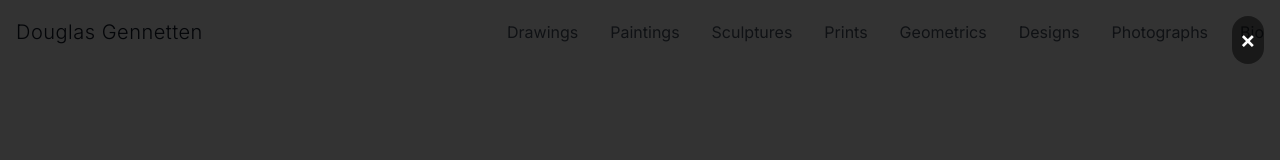
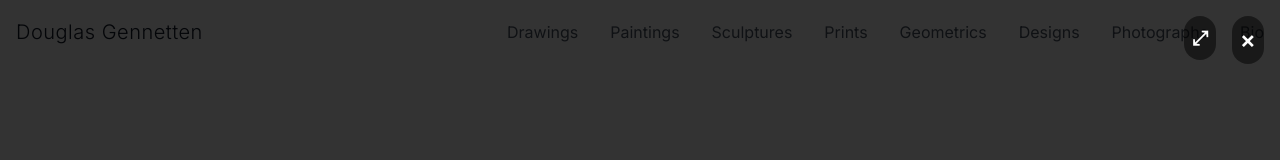
Before and after one commit to dgennetten/portfolio, a React (Vite) app: page /gallery/WIPdrawings in a window 1280 px wide. Both pictures are taken after a click on the element 216 px from the left and 508 px from the top of the page. Shown: the top 160 px of the page. Built offline with nearby package versions, Linux system fonts and the light colour scheme.

Commit message:
new full-screen mode for Modal

```diff
--- a/src/components/ImageModal.tsx
+++ b/src/components/ImageModal.tsx
@@ -11,6 +11,7 @@ interface ImageModalProps {
 
 const ImageModal: React.FC<ImageModalProps> = ({ artwork, artworks, isOpen, onClose, onNavigate }) => {
   const modalRef = useRef<HTMLDivElement>(null);
+  const [isFullScreen, setIsFullScreen] = useState(false);
   const currentIndex = artworks.findIndex(art => art.id === artwork.id);
   const hasPrevious = currentIndex > 0;
   const hasNext = currentIndex < artworks.length - 1;
@@ -29,6 +30,10 @@ const ImageModal: React.FC<ImageModalProps> = ({ artwork, artworks, isOpen, onCl
     }
   };
 
+  const toggleFullScreen = () => {
+    setIsFullScreen(!isFullScreen);
+  };
+
   useEffect(() => {
     const handleClickOutside = (event: MouseEvent) => {
       if (modalRef.current && !modalRef.current.contains(event.target as Node)) {
@@ -39,7 +44,11 @@ const ImageModal: React.FC<ImageModalProps> = ({ artwork, artworks, isOpen, onCl
     const handleKeyboard = (event: KeyboardEvent) => {
       switch (event.key) {
         case 'Escape':
+          if (isFullScreen) {
+            setIsFullScreen(false);
+          } else {
             onClose();
+          }
           break;
         case 'ArrowLeft':
           if (hasPrevious) handlePrevious();
@@ -57,7 +66,14 @@ const ImageModal: React.FC<ImageModalProps> = ({ artwork, artworks, isOpen, onCl
       document.removeEventListener('mousedown', handleClickOutside);
       document.removeEventListener('keydown', handleKeyboard);
     };
-  }, [onClose, hasPrevious, hasNext, handlePrevious, handleNext]);
+  }, [onClose, hasPrevious, hasNext, handlePrevious, handleNext, isFullScreen]);
+
+  // Reset full screen state when modal is closed
+  useEffect(() => {
+    if (!isOpen) {
+      setIsFullScreen(false);
+    }
+  }, [isOpen]);
 
   if (!isOpen) return null;
 
@@ -65,13 +81,18 @@ const ImageModal: React.FC<ImageModalProps> = ({ artwork, artworks, isOpen, onCl
     <div className="fixed inset-0 z-50 flex items-center justify-center bg-black bg-opacity-80">
       <div
         ref={modalRef}
-        className="relative max-w-[90vw] max-h-[90vh] flex flex-col items-center"
+        className={isFullScreen
+          ? "relative w-full h-full flex items-center justify-center"
+          : "relative max-w-[90vw] max-h-[90vh] flex flex-col items-center"
+        }
       >
         {/* Back Button */}
         {hasPrevious && (
           <button
             onClick={handlePrevious}
-            className="fixed top-1/2 left-4 transform -translate-y-1/2 text-white bg-black bg-opacity-50 p-2 rounded-full hover:bg-opacity-75 text-2xl font-bold"
+            className={`fixed top-1/2 left-4 transform -translate-y-1/2 text-white bg-black bg-opacity-50 p-2 rounded-full hover:bg-opacity-75 text-2xl font-bold ${
+              isFullScreen ? 'opacity-60' : ''
+            }`}
           >
             &lt;
           </button>
@@ -81,16 +102,31 @@ const ImageModal: React.FC<ImageModalProps> = ({ artwork, artworks, isOpen, onCl
         {hasNext && (
           <button
             onClick={handleNext}
-            className="fixed top-1/2 right-4 transform -translate-y-1/2 text-white bg-black bg-opacity-50 p-2 rounded-full hover:bg-opacity-75 text-2xl font-bold"
+            className={`fixed top-1/2 right-4 transform -translate-y-1/2 text-white bg-black bg-opacity-50 p-2 rounded-full hover:bg-opacity-75 text-2xl font-bold ${
+              isFullScreen ? 'opacity-60' : ''
+            }`}
           >
             &gt;
           </button>
         )}
 
+        {/* Full Screen Toggle Button */}
+        <button
+          onClick={toggleFullScreen}
+          className={`fixed top-4 right-16 text-white bg-black bg-opacity-50 p-2 rounded-full hover:bg-opacity-75 text-xl font-bold ${
+            isFullScreen ? 'opacity-60' : ''
+          }`}
+          title={isFullScreen ? "Exit full screen" : "Enter full screen"}
+        >
+          {isFullScreen ? "⤡" : "⤢"}
+        </button>
+
         {/* Close Button */}
         <button
           onClick={onClose}
-          className="fixed top-4 right-4 text-white bg-black bg-opacity-50 p-2 rounded-full hover:bg-opacity-75 text-2xl font-bold"
+          className={`fixed top-4 right-4 text-white bg-black bg-opacity-50 p-2 rounded-full hover:bg-opacity-75 text-2xl font-bold ${
+            isFullScreen ? 'opacity-60' : ''
+          }`}
         >
           &times;
         </button>
@@ -102,17 +138,18 @@ const ImageModal: React.FC<ImageModalProps> = ({ artwork, artworks, isOpen, onCl
             autoPlay
             muted
             playsInline
-            className="max-w-full max-h-[70vh] object-contain"
+            className={isFullScreen ? "w-screen h-screen object-contain" : "max-w-full max-h-[70vh] object-contain"}
           />
         ) : (
           <img
             src={artwork.imageSrc}
             alt={artwork.title}
-            className="max-w-full max-h-[70vh] object-contain"
+            className={isFullScreen ? "w-screen h-screen object-contain" : "max-w-full max-h-[70vh] object-contain"}
           />
         )}
 
-        {/* Text Below Media */}
+        {/* Text Below Media - Hidden in full screen mode */}
+        {!isFullScreen && (
           <div className="text-center mt-4">
             <h3 className="text-xl font-medium text-white">{artwork.title}</h3>
             <p className="text-gray-300">{artwork.media}</p>
@@ -120,6 +157,7 @@ const ImageModal: React.FC<ImageModalProps> = ({ artwork, artworks, isOpen, onCl
               <p dangerouslySetInnerHTML={{ __html: artwork.description }}></p>
             </div>
           </div>
+        )}
       </div>
     </div>
   );
```
Lines whose indentation alone changed are shown as unchanged.
